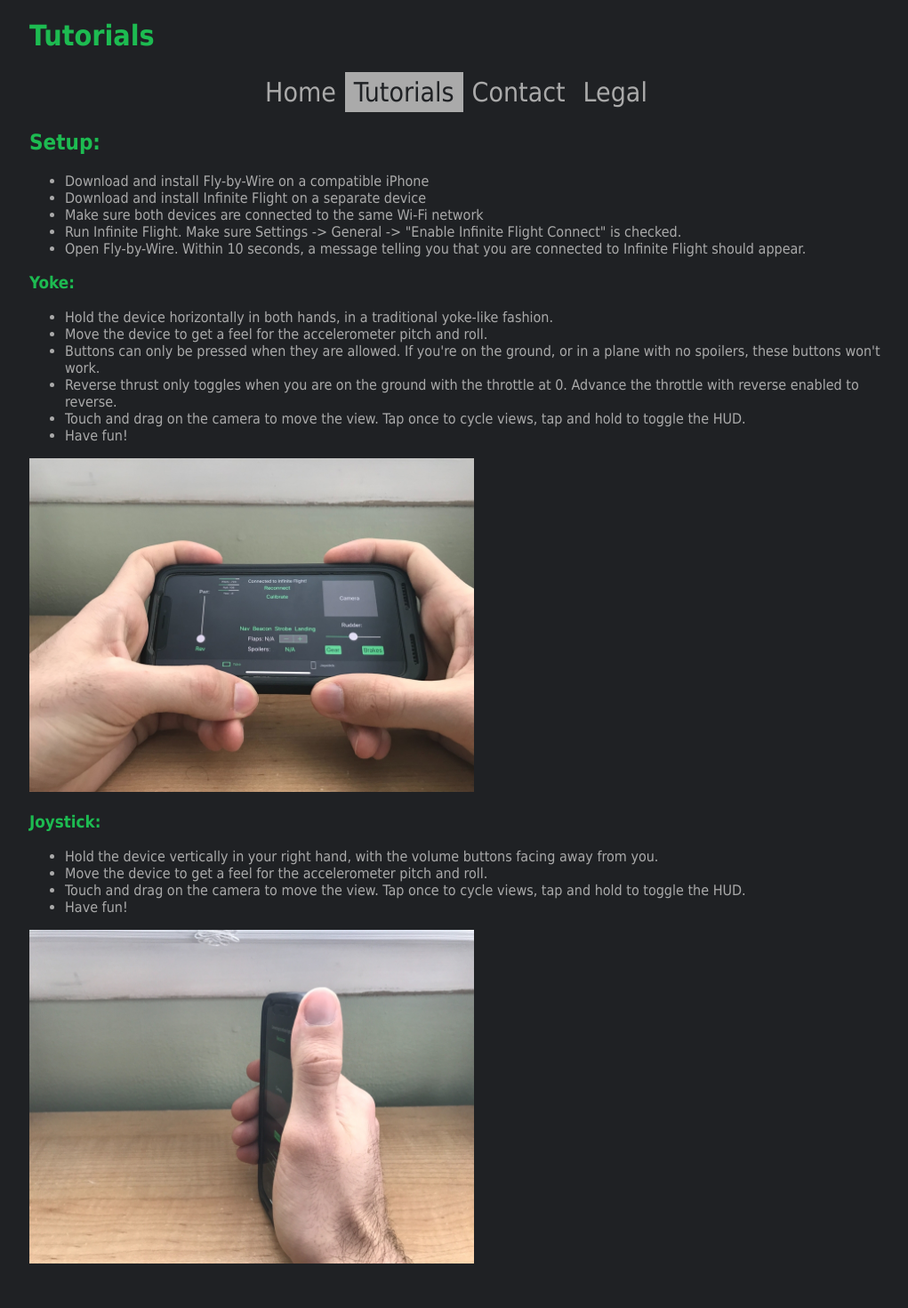
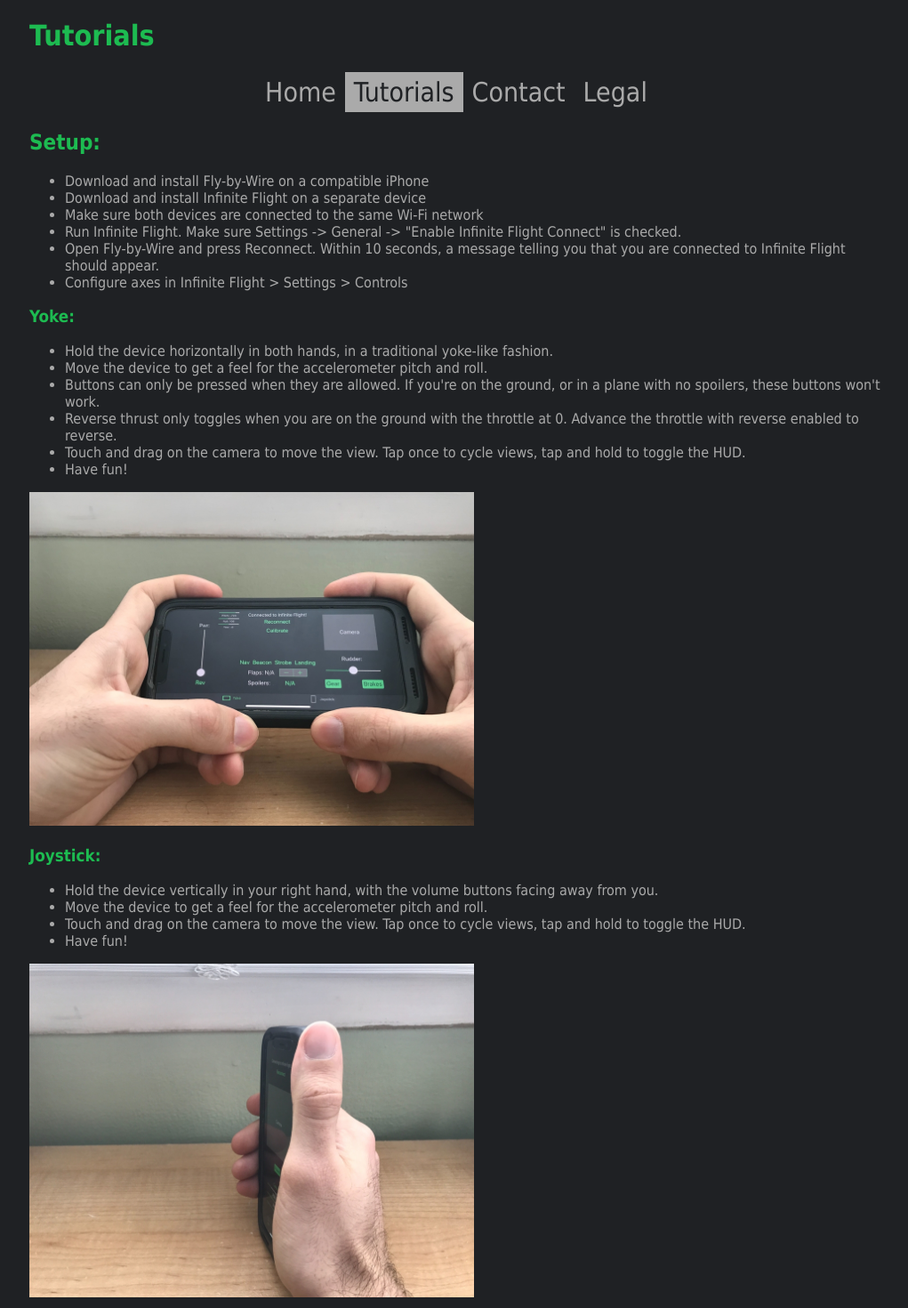
Before and after one commit to tomthetank46/Fly-by-Wire, a Jekyll site: the page tutorials.html, which Jekyll copies as it is, in a window 1280 px wide. Shown: the whole page at 89% size, without its empty margins (127-1148 px from the left). Built offline with Jekyll 4.4.1, drawn with Linux system fonts in a browser that asks for light colours; before the commit the page ends 1432 px from its top, so only the background shows below that.

Commit message:
Update tutorials.html
Updated setup to match 2.0

```diff
--- a/tutorials.html
+++ b/tutorials.html
@@ -26,7 +26,8 @@
 				<li>Download and install Infinite Flight on a separate device</li>
 				<li>Make sure both devices are connected to the same Wi-Fi network</li>
 				<li>Run Infinite Flight. Make sure Settings -> General -> "Enable Infinite Flight Connect" is checked.</li>
-				<li>Open Fly-by-Wire. Within 10 seconds, a message telling you that you are connected to Infinite Flight should appear.</li>
+				<li>Open Fly-by-Wire and press Reconnect. Within 10 seconds, a message telling you that you are connected to Infinite Flight should appear.</li>
+				<li>Configure axes in Infinite Flight > Settings > Controls</li>
 			</ul>
 
 		<h3>Yoke:</h3>
```
